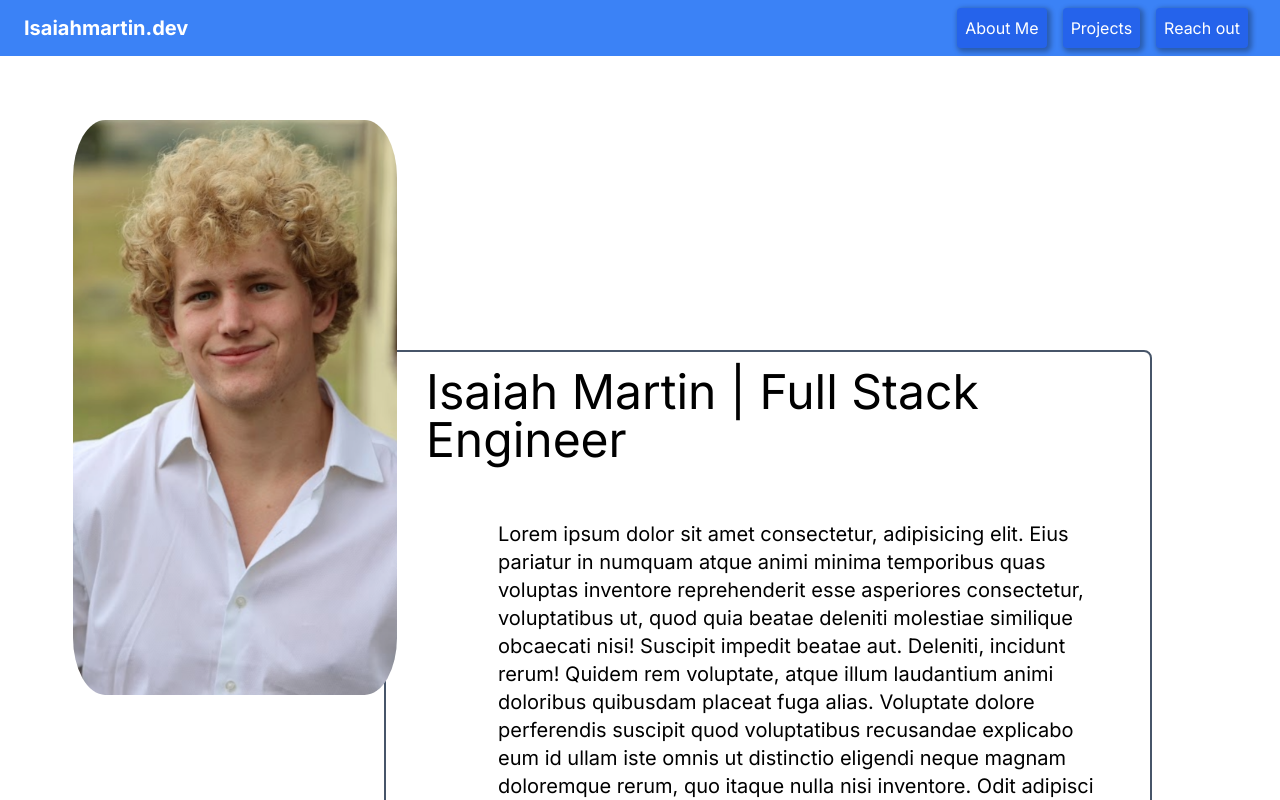
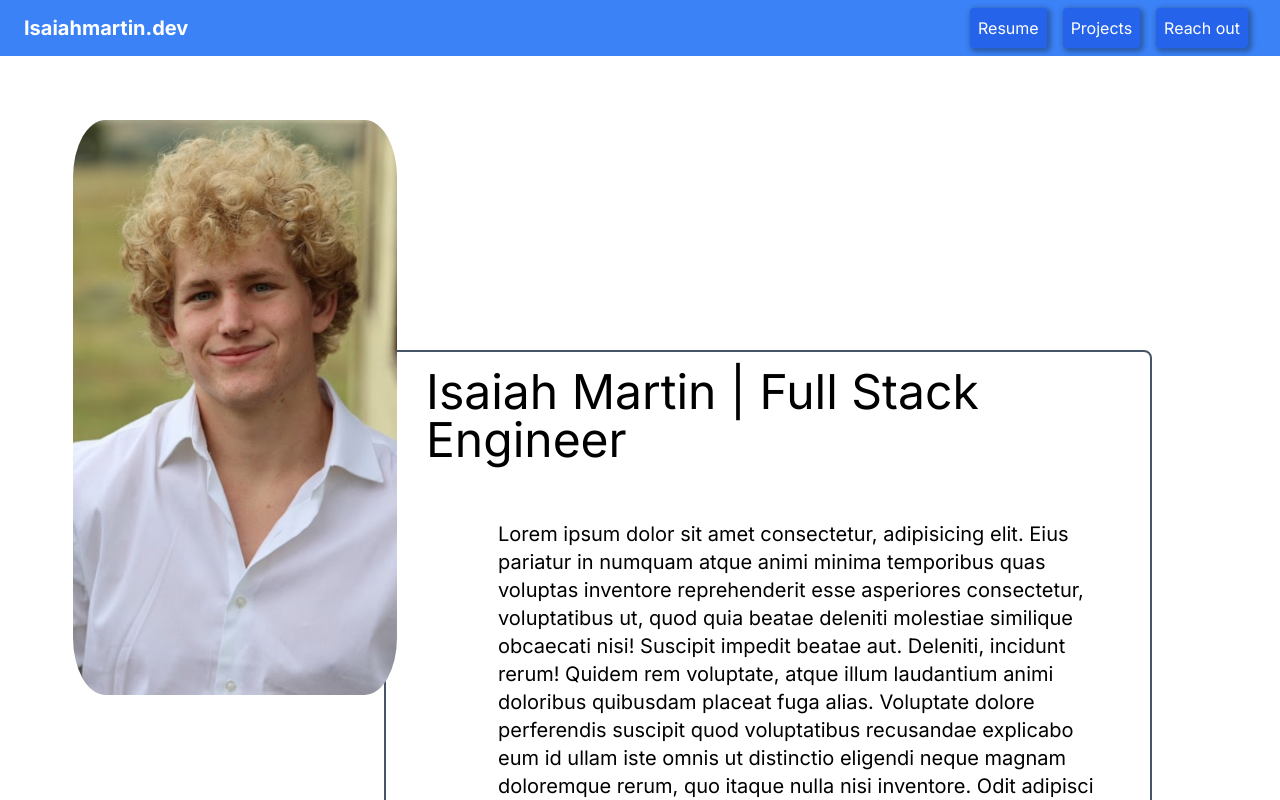
Before and after one commit to isaiahmartin847/Portfolio, a Next.js app in the folder client/: page / in a window 1280 px wide. Shown: the top 800 px of the page. Built offline with nearby package versions, Linux system fonts and the light colour scheme; no server answers.

Commit message:
added the nav bar changes

```diff
--- a/client/src/app/components/nav.tsx
+++ b/client/src/app/components/nav.tsx
@@ -1,16 +1,39 @@
+
+import React, { FunctionComponent } from 'react'
+import Link from 'next/link';
+
+type Props = {
+    btn1Text: string
+    btn1Url: string
+    btn2Text: string
+    btn2Url: string
+    btn3Text: string
+    btn3Url: string
+}
 
 
-export default function NavBar() {
+
+const NavBar: React.FC<Props> = ({btn1Text, btn1Url, btn2Text, btn2Url, btn3Text, btn3Url}) => {
+
     return (
         <div className="bg-blue-500 flex justify-between text-white min-h-14 w-[100vw]">
             <div className="ml-6 content-center w-1/3 text-xl font-bold">
                 <h1>Isaiahmartin.dev</h1>
             </div>
             <div className="flex justify-end mr-6 w-1/3 ">
-                <button className="bg-blue-600 p-2 m-2 rounded hover:bg-blue-300 navButtons">About Me</button>
-                <button className="bg-blue-600 p-2 m-2 rounded hover:bg-blue-300 navButtons">Projects</button>
-                <button className="bg-blue-600 p-2 m-2 rounded hover:bg-blue-300 navButtons">Reach out</button>
+                <Link href={btn1Url} className='bg-blue-600 p-2 m-2 rounded hover:bg-blue-300 navButtons'>
+                    <h1>{btn1Text}</h1>
+                </Link>
+                <Link href={btn2Url} className='bg-blue-600 p-2 m-2 rounded hover:bg-blue-300 navButtons'>
+                    <h1>{btn2Text}</h1>
+                </Link>
+                <Link href={btn3Url} className='bg-blue-600 p-2 m-2 rounded hover:bg-blue-300 navButtons'>
+                    <h1>{btn3Text}</h1>
+                </Link>
             </div>
         </div>
     );
 }
+
+
+export default NavBar
--- a/client/src/app/page.tsx
+++ b/client/src/app/page.tsx
@@ -10,7 +10,14 @@ export default function Home() {
   return (
     <>
       {/* <ConstantMovementBar /> */}
-      <NavBar></NavBar>
+      <NavBar
+      btn1Text="Resume"
+      btn1Url="/resume"
+      btn2Text="Projects"
+      btn2Url="/#"
+      btn3Text="Reach out"
+      btn3Url="/#"
+      />
       <AboutMe></AboutMe>
       <h1 className="text-center font-bold text-3xl mt-[10vh]">Projects</h1>
       <MyProjects />
--- a/client/src/app/resume/page.tsx
+++ b/client/src/app/resume/page.tsx
@@ -1,10 +1,18 @@
+import NavBar from "../components/nav"
 import ShowPdf from "./components/view_pdf"
 
 const Home = () => {
 
     return (
         <>
-            <h1>this is the resume page</h1>
+            <NavBar
+            btn1Text="Home"
+            btn1Url="/"
+            btn2Text="Projects"
+            btn2Url="#"
+            btn3Text="Reach out"
+            btn3Url="#"
+            />
             <ShowPdf />
         </>
     )
```
